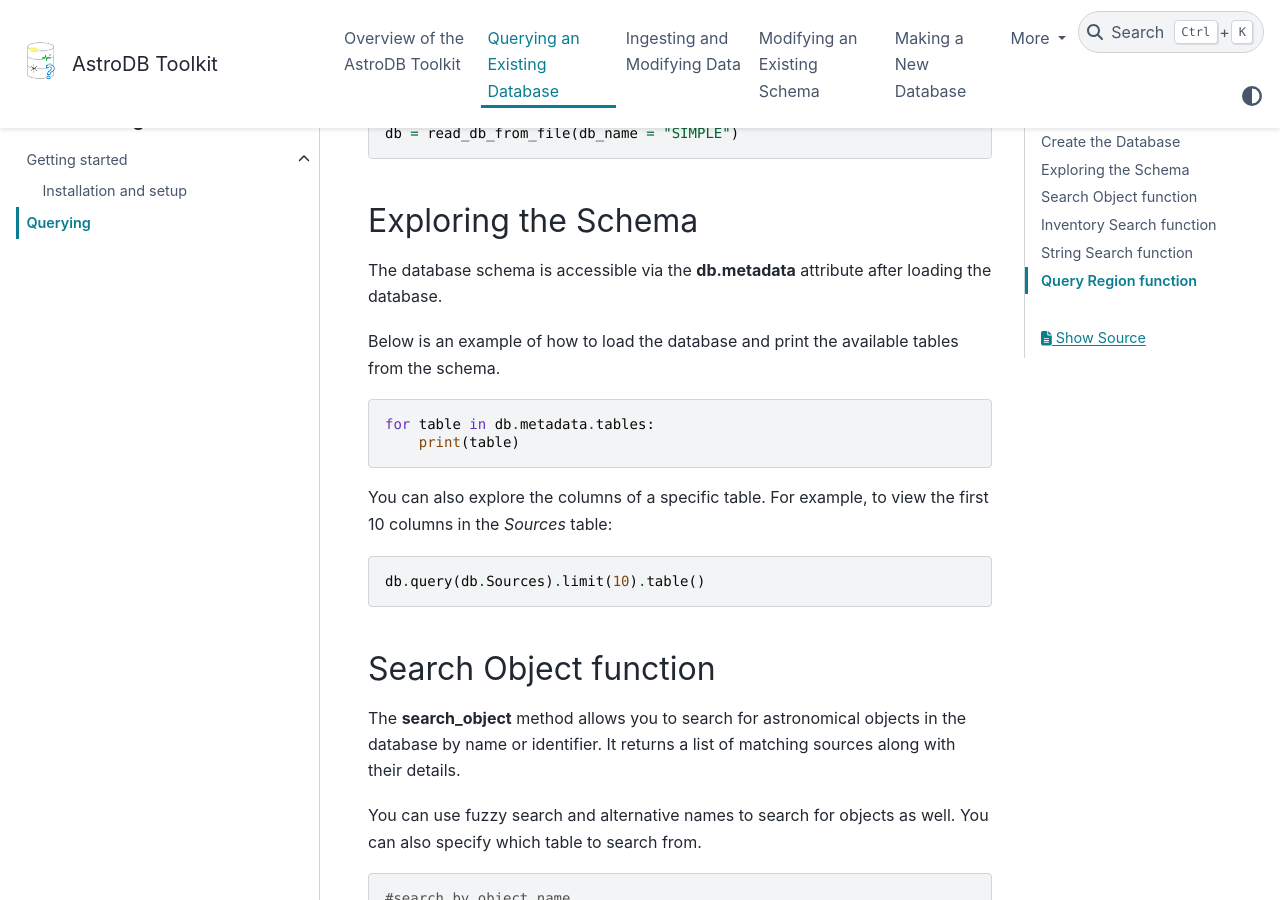
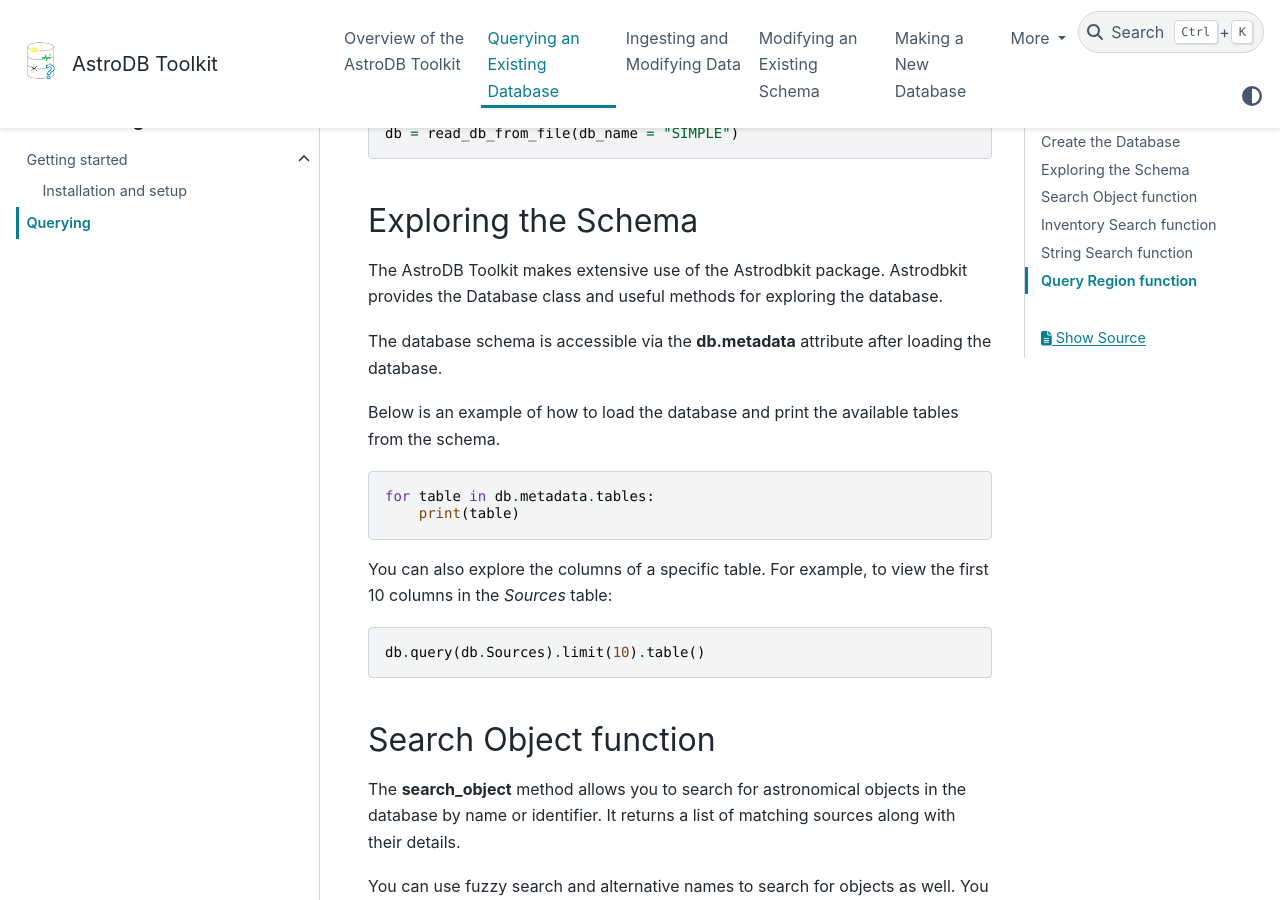
Before and after one commit to astrodbtoolkit/astrodb_utils, a Sphinx documentation site: the page built from docs/pages/querying_existing_db/querying.rst, in a window 1280 px wide and 900 px high, scrolled down 405 px. Built offline with Sphinx 7.4.7 and the PyData theme 0.15.4, drawn with Linux system fonts in a browser that asks for light colours; the version number could not be read and is left out.

Commit message:
Update docs/pages/querying_existing_db/querying.rst
Co-authored-by: Kelle Cruz <kellecruz@gmail.com>

```diff
--- a/docs/pages/querying_existing_db/querying.rst
+++ b/docs/pages/querying_existing_db/querying.rst
@@ -17,6 +17,8 @@ To query an existing database, you first need to load it using the load_db_from_
 
 Exploring the Schema
 -------------------------
+The AstroDB Toolkit makes extensive use of the Astrodbkit package. Astrodbkit provides the Database class and useful methods for exploring the database.
+
 The database schema is accessible via the **db.metadata** attribute after loading the database.
 
 Below is an example of how to load the database and print the available tables from the schema.
```
